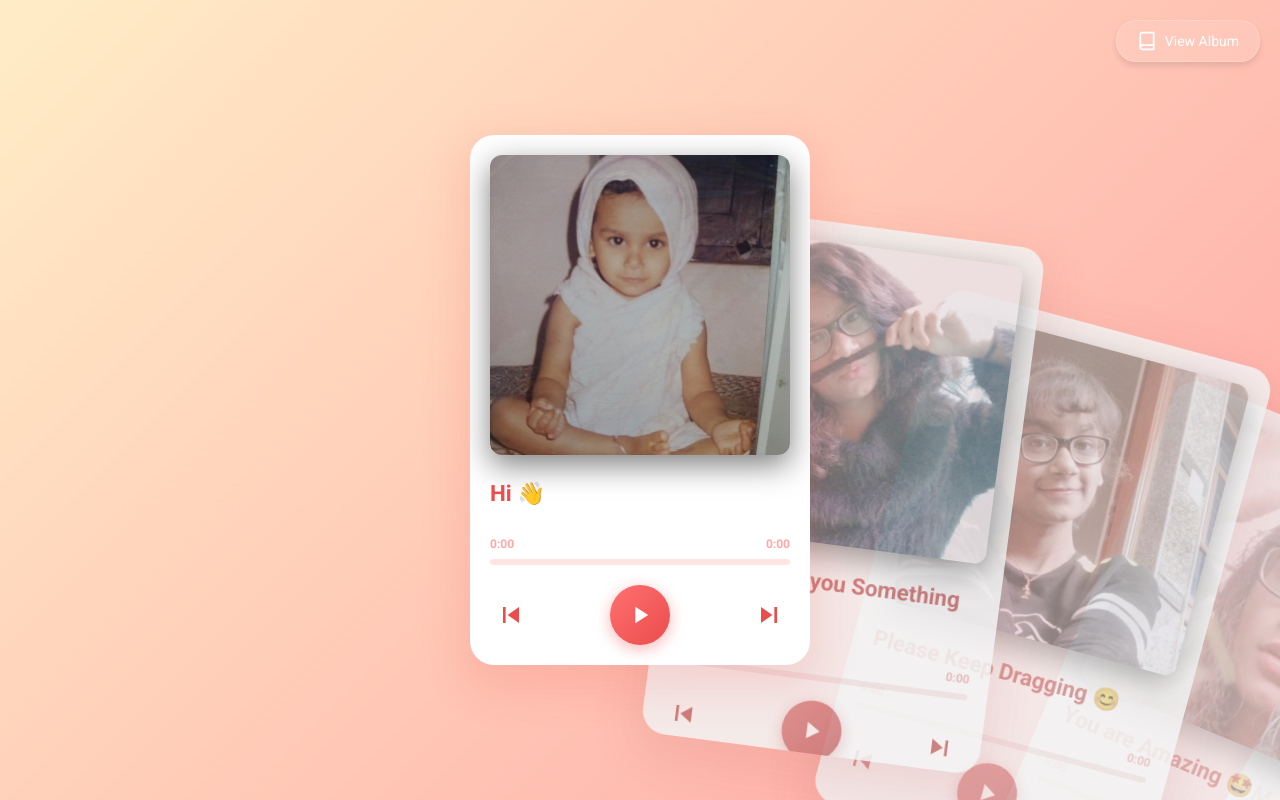
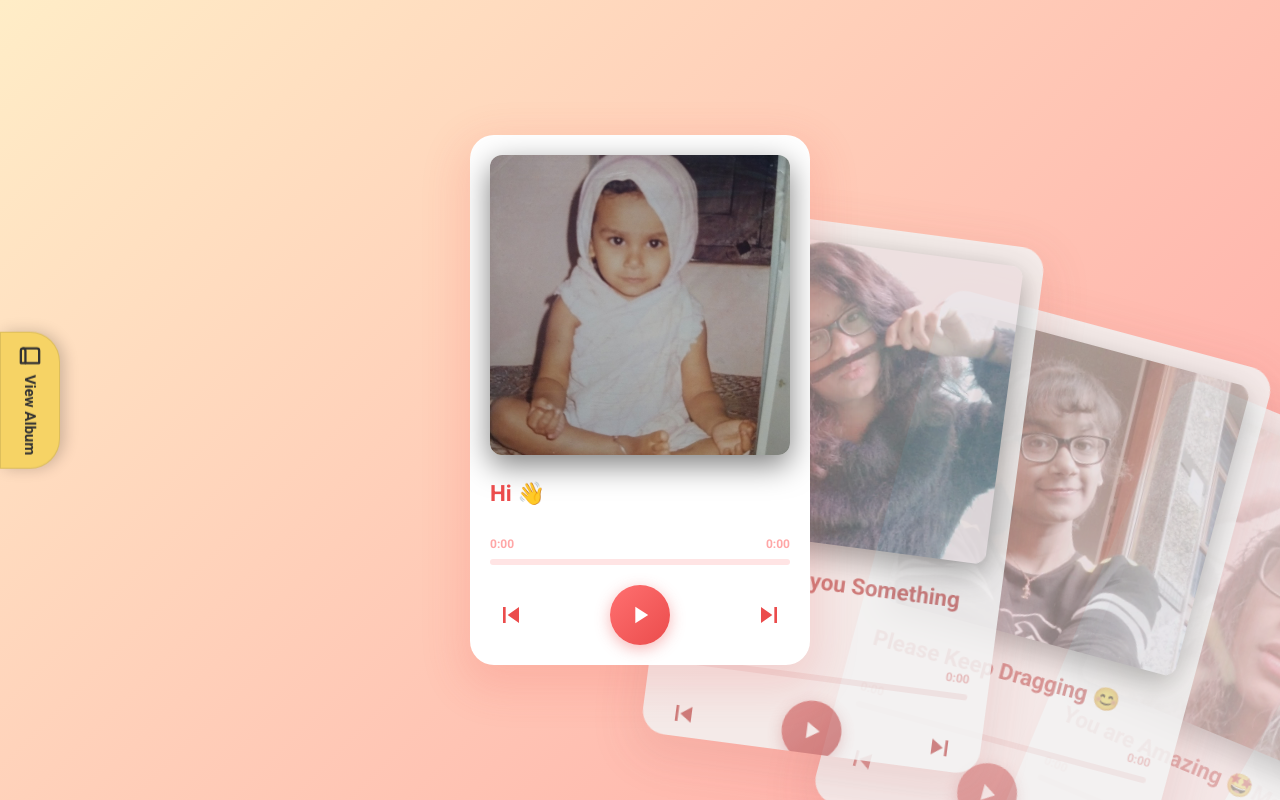
Before and after one commit to rahulbisht1826/chotuji, a plain HTML site: page index.html in a window 1280 px wide. Drawn offline with Linux system fonts and the light colour scheme.

Commit message:
Add files via upload

```diff
--- a/album.js
+++ b/album.js
@@ -39,7 +39,6 @@ document.addEventListener("DOMContentLoaded", () => {
                 <div class="back cover back-cover">
                     <div class="cover-content">
                         <h1>Forever Memories</h1>
-                        <p>Forever etched in memories</p>
                     </div>
                 </div>`;
         } else {
--- a/index.html
+++ b/index.html
@@ -11,9 +11,9 @@
 
 </head>
 <body>
-<div style="position: fixed; top: 20px; right: 20px; z-index: 1000;">
-    <a href="album.html" style="background: rgba(255,255,255,0.1); color: white; padding: 10px 20px; border-radius: 20px; text-decoration: none; border: 1px solid rgba(255,255,255,0.2); backdrop-filter: blur(5px); font-family: Roboto, sans-serif; display: flex; align-items: center; gap: 8px; font-size: 14px; box-shadow: 0 4px 6px rgba(0,0,0,0.1); transition: all 0.3s ease;">
-        <svg width="20" height="20" viewBox="0 0 24 24" fill="none" stroke="currentColor" stroke-width="2" stroke-linecap="round" stroke-linejoin="round"><path d="M4 19.5A2.5 2.5 0 0 1 6.5 17H20"></path><path d="M6.5 2H20v20H6.5A2.5 2.5 0 0 1 4 19.5v-15A2.5 2.5 0 0 1 6.5 2z"></path></svg>
+<div style="position: fixed; top: 50%; left: 0; transform: translateY(-50%); z-index: 1000;">
+    <a href="album.html" style="background: #f6d365; color: #333; padding: 12px 18px; border-radius: 0 30px 30px 0; text-decoration: none; border: 1px solid rgba(0,0,0,0.1); backdrop-filter: blur(5px); font-family: Roboto, sans-serif; display: flex; align-items: center; gap: 8px; font-size: 15px; font-weight: 700; box-shadow: 4px 0 15px rgba(0,0,0,0.2); transition: all 0.3s ease; writing-mode: vertical-lr; text-orientation: mixed;">
+        <svg width="22" height="22" viewBox="0 0 24 24" fill="none" stroke="currentColor" stroke-width="2.5" stroke-linecap="round" stroke-linejoin="round" style="transform: rotate(90deg);"><path d="M4 19.5A2.5 2.5 0 0 1 6.5 17H20"></path><path d="M6.5 2H20v20H6.5A2.5 2.5 0 0 1 4 19.5v-15A2.5 2.5 0 0 1 6.5 2z"></path></svg>
         View Album
     </a>
 </div>
```
